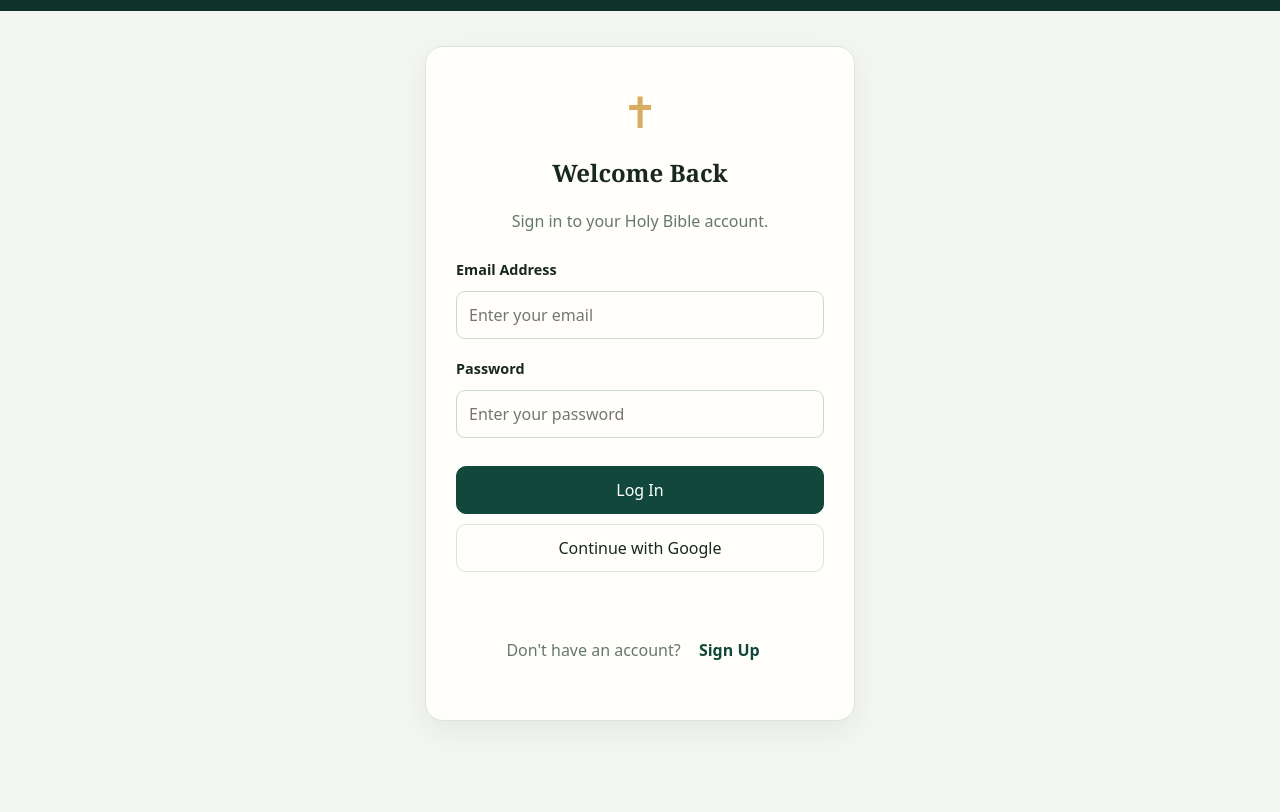
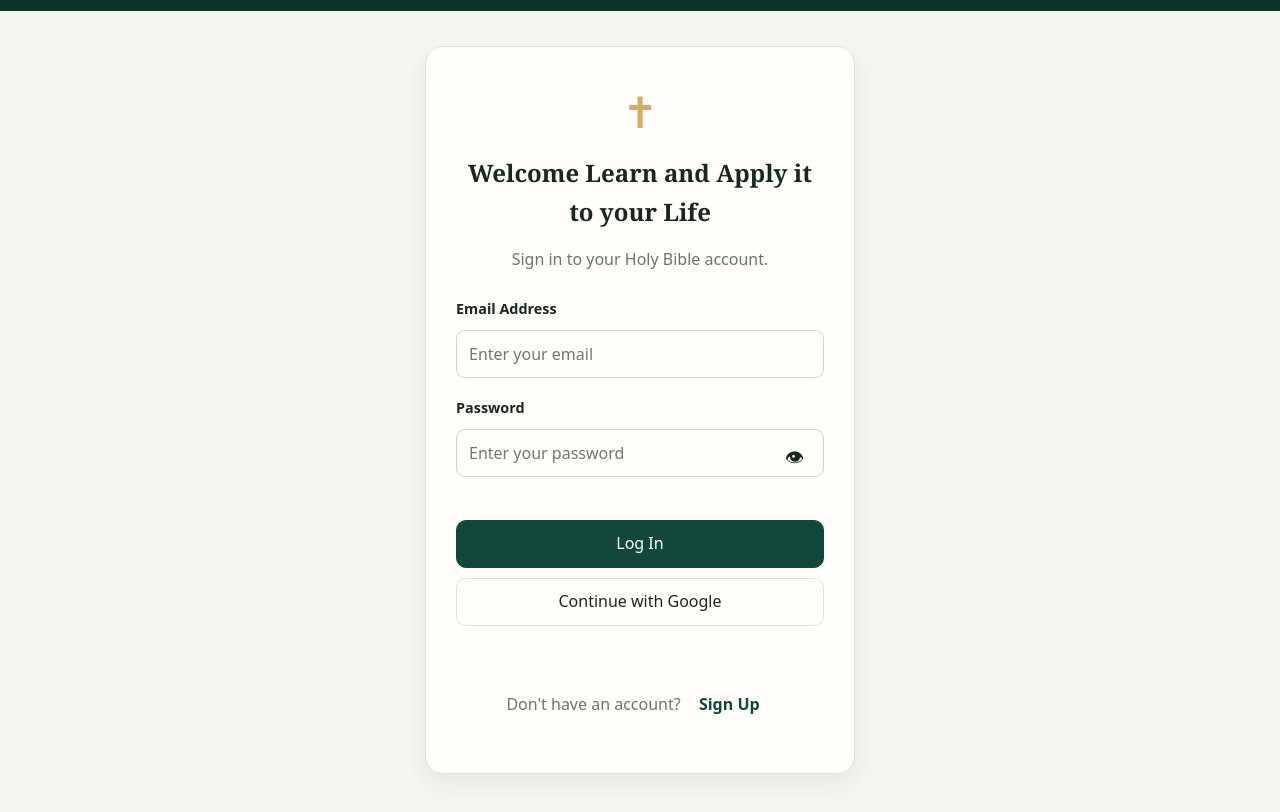
Before and after one commit to louiechristianbalasanos57-hub/holy-bible-reader, a plain HTML site: page index.html in a window 1280 px wide. Shown: the part 86-898 px from the top of the page. Drawn offline with nearby package versions, Linux system fonts and the light colour scheme; no server answers.

Commit message:
Add files via upload

```diff
--- a/app.js
+++ b/app.js
@@ -244,7 +244,22 @@ const authSection = $('authSection');
 const authForm = $('authForm');
 const authMessage = $('authMessage');
 const authSwitch = $('authSwitch');
+const togglePassword = $('togglePassword');
+const authPassword = $('authPassword');
+const passwordEye = $('passwordEye');
 
+togglePassword.addEventListener('click', () => {
+  const isHidden = authPassword.type === 'password';
+
+  authPassword.type = isHidden ? 'text' : 'password';
+
+  passwordEye.textContent = isHidden ? '🙈' : '👁';
+
+  togglePassword.setAttribute(
+    'aria-label',
+    isHidden ? 'Hide password' : 'Show password'
+  );
+});
 function showAuthMessage(message, isError = false) {
   authMessage.textContent = message;
   authMessage.style.color = isError ? '#c0392b' : 'var(--green)';
--- a/index.html
+++ b/index.html
@@ -3,19 +3,43 @@
   <div class="auth-card">
     <div class="auth-heading">
       <span class="cross">✝</span>
-      <h2 id="authTitle">Welcome Back</h2>
+      <h2 id="authTitle">Welcome Learn and Apply it to your Life</h2>
       <p id="authDescription">Sign in to your Holy Bible account.</p>
     </div>
 
-    <form id="authForm">
-      <label for="authEmail">Email Address</label>
-      <input id="authEmail" type="email" placeholder="Enter your email" required>
+<form id="authForm">
+  <label for="authEmail">Email Address</label>
+  <input
+    id="authEmail"
+    type="email"
+    placeholder="Enter your email"
+    required
+  >
 
-      <label for="authPassword">Password</label>
-      <input id="authPassword" type="password" placeholder="Enter your password" minlength="6" required>
+  <label for="authPassword">Password</label>
+  <div class="password-wrapper">
+    <input
+      id="authPassword"
+      type="password"
+      placeholder="Enter your password"
+      minlength="8"
+      required
+    >
 
-      <button id="authSubmit" class="primary" type="submit">Log In</button>
-    </form>
+    <button
+      type="button"
+      id="togglePassword"
+      class="password-toggle"
+      aria-label="Show password"
+    >
+      <span id="passwordEye">👁</span>
+    </button>
+  </div>
+
+  <button id="authSubmit" class="primary" type="submit">
+    Log In
+  </button>
+</form>
 
     <button id="googleLogin" type="button">Continue with Google</button>
 
--- a/style.css
+++ b/style.css
@@ -89,3 +89,55 @@
 body.dark .auth-switch button {
   color: #b9d9c8;
 }
+.password-wrapper {
+  position: relative;
+  width: 100%;
+}
+
+.password-wrapper input {
+  width: 100%;
+  padding-right: 48px;
+}
+
+.password-toggle {
+  position: absolute;
+  right: 12px;
+  top: 50%;
+  transform: translateY(-50%);
+  border: none;
+  background: transparent;
+  cursor: pointer;
+  font-size: 20px;
+  padding: 5px;
+  color: inherit;
+}
+
+.password-wrapper {
+  position: relative;
+  width: 100%;
+  margin-bottom: 15px;
+}
+
+.password-wrapper input {
+  width: 100%;
+  box-sizing: border-box;
+  padding-right: 50px;
+}
+
+.password-toggle {
+  position: absolute;
+  right: 12px;
+  top: 50%;
+  transform: translateY(-50%);
+  width: 35px;
+  height: 35px;
+  padding: 0;
+  border: none;
+  background: transparent;
+  cursor: pointer;
+  display: flex;
+  align-items: center;
+  justify-content: center;
+  font-size: 19px;
+  z-index: 2;
+}
```
